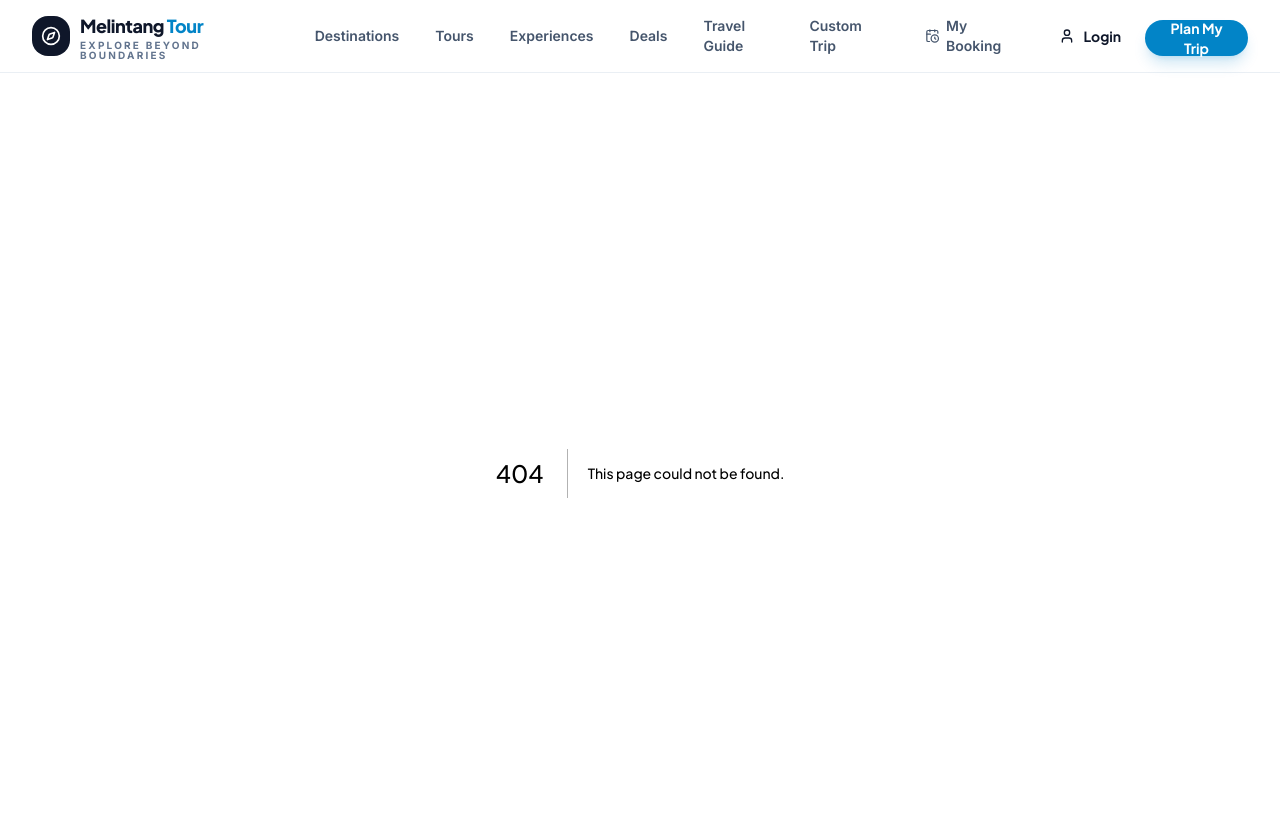
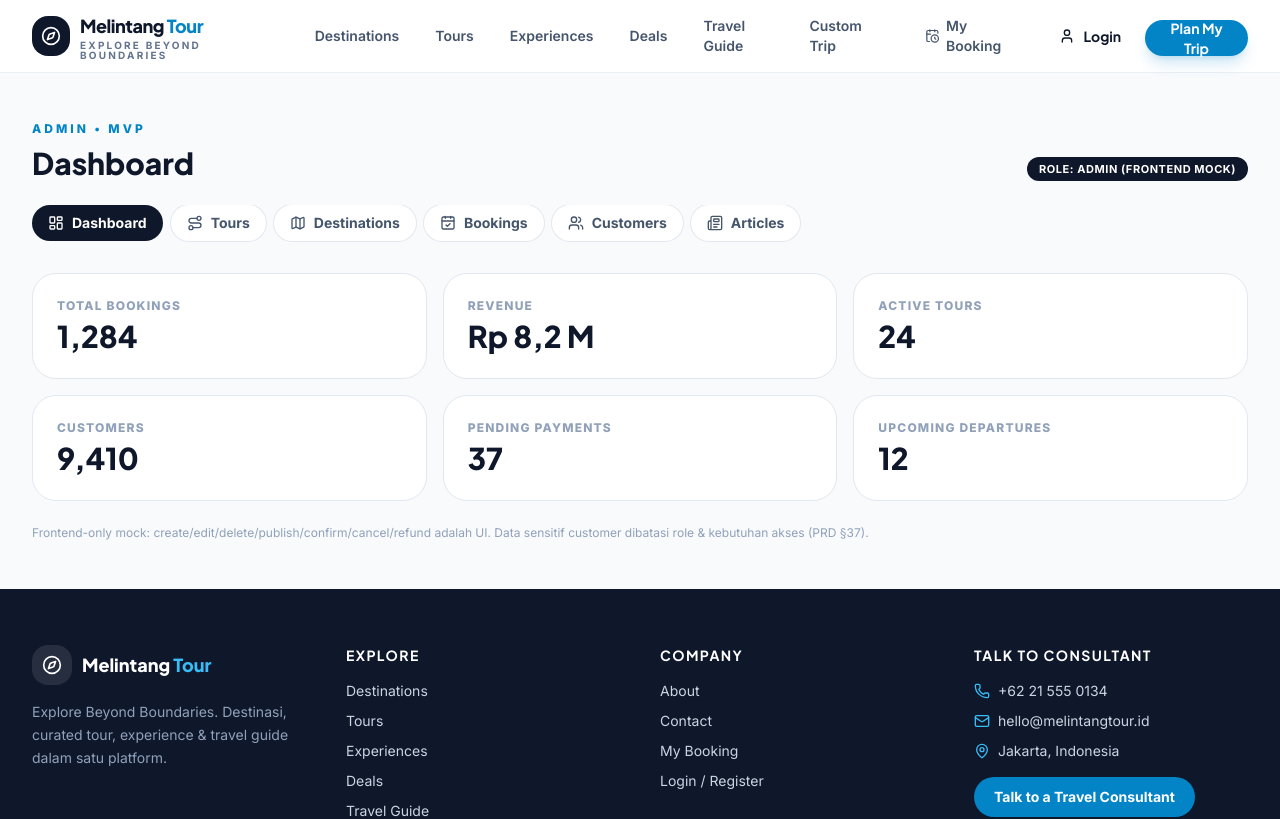
Before and after one commit to kevinefendy/Melintang-Tour, a Next.js app: page /admin in a window 1280 px wide. Before the commit this address had no page. Shown: the top 819 px of the page. Built offline with nearby package versions, Linux system fonts and the light colour scheme.

Commit message:
feat(fe-admin): dashboard metrics + tour, destination, booking, customer, article tables

```diff
--- /dev/null
+++ b/src/app/admin/admin-client.tsx
@@ -0,0 +1,204 @@
+"use client";
+
+import { useState } from "react";
+import Link from "next/link";
+import {
+  LayoutDashboard, Map, Route, CalendarCheck, Users, Newspaper,
+  Plus, Pencil, Trash2, Eye, Search,
+} from "lucide-react";
+import { Badge, Button } from "@/components/ui";
+import { formatIDR } from "@/lib/format";
+import { articles, destinations, tours } from "@/data/mock";
+
+type Tab = "overview" | "tours" | "destinations" | "bookings" | "customers" | "articles";
+
+const tabs: { id: Tab; label: string; icon: typeof LayoutDashboard }[] = [
+  { id: "overview", label: "Dashboard", icon: LayoutDashboard },
+  { id: "tours", label: "Tours", icon: Route },
+  { id: "destinations", label: "Destinations", icon: Map },
+  { id: "bookings", label: "Bookings", icon: CalendarCheck },
+  { id: "customers", label: "Customers", icon: Users },
+  { id: "articles", label: "Articles", icon: Newspaper },
+];
+
+const metrics = [
+  { label: "Total Bookings", value: "1,284" },
+  { label: "Revenue", value: "Rp 8,2 M" },
+  { label: "Active Tours", value: "24" },
+  { label: "Customers", value: "9,410" },
+  { label: "Pending Payments", value: "37" },
+  { label: "Upcoming Departures", value: "12" },
+];
+
+const bookingRows = [
+  { id: "MT-2027-000123", customer: "Kevin E.", tour: "Japan Golden Route", dep: "12 Mar 2027", travelers: 2, total: 50498000, pay: "Paid", book: "Confirmed" },
+  { id: "MT-2027-000098", customer: "Sinta P.", tour: "Bali Escape", dep: "06 Mar 2027", travelers: 2, total: 8159800, pay: "Pending", book: "Waiting" },
+  { id: "MT-2027-000087", customer: "Andre W.", tour: "Europe Highlights", dep: "10 Jun 2027", travelers: 4, total: 203580000, pay: "Paid", book: "Confirmed" },
+];
+
+export default function AdminClient() {
+  const [tab, setTab] = useState<Tab>("overview");
+
+  return (
+    <main className="container-shell py-12">
+      <div className="flex flex-wrap items-end justify-between gap-3">
+        <div>
+          <p className="text-xs font-extrabold uppercase tracking-[0.25em] text-ocean">Admin • MVP</p>
+          <h1 className="mt-2 font-heading text-3xl font-extrabold text-navy">Dashboard</h1>
+        </div>
+        <Badge tone="dark">Role: Admin (frontend mock)</Badge>
+      </div>
+
+      <div className="mt-6 flex gap-2 overflow-x-auto pb-2">
+        {tabs.map((t) => (
+          <button key={t.id} onClick={() => setTab(t.id)} className={`flex shrink-0 items-center gap-2 rounded-full px-4 py-2 text-sm font-bold ${tab === t.id ? "bg-navy text-white" : "bg-white text-slate-600 ring-1 ring-slate-200"}`}>
+            <t.icon className="h-4 w-4" /> {t.label}
+          </button>
+        ))}
+      </div>
+
+      {tab === "overview" && (
+        <div className="mt-6 grid gap-4 sm:grid-cols-2 lg:grid-cols-3">
+          {metrics.map((m) => (
+            <div key={m.label} className="rounded-3xl border border-slate-200 bg-white p-6">
+              <p className="text-xs font-extrabold uppercase tracking-widest text-slate-400">{m.label}</p>
+              <p className="mt-1 font-heading text-3xl font-extrabold text-navy">{m.value}</p>
+            </div>
+          ))}
+        </div>
+      )}
+
+      {tab === "tours" && (
+        <AdminTable
+          title="Tour Management"
+          action="Create Tour"
+          head={["Tour", "Type", "Price", "Status", "Actions"]}
+          rows={tours.map((t) => [
+            t.title,
+            t.type.join(", "),
+            formatIDR(t.price),
+            <Badge key="s" tone="green">Published</Badge>,
+            <RowActions key="a" />,
+          ])}
+        />
+      )}
+
+      {tab === "destinations" && (
+        <AdminTable
+          title="Destination Management"
+          action="Create Destination"
+          head={["Destination", "Region", "Tours", "Status", "Actions"]}
+          rows={destinations.slice(0, 6).map((d) => [
+            d.name,
+            d.region,
+            String(tours.filter((t) => t.destinationSlug === d.slug).length),
+            <Badge key="s" tone="blue">Active</Badge>,
+            <RowActions key="a" />,
+          ])}
+        />
+      )}
+
+      {tab === "bookings" && (
+        <AdminTable
+          title="Booking Management"
+          action="Export"
+          head={["Booking ID", "Customer", "Tour", "Total", "Payment", "Booking", "Actions"]}
+          rows={bookingRows.map((b) => [
+            b.id, b.customer, `${b.tour} • ${b.dep} • ${b.travelers}pax`, formatIDR(b.total),
+            <Badge key="p" tone={b.pay === "Paid" ? "green" : "amber"}>{b.pay}</Badge>,
+            <Badge key="b" tone={b.book === "Confirmed" ? "green" : "amber"}>{b.book}</Badge>,
+            <span key="a" className="flex gap-1">
+              <IconBtn label="View"><Eye className="h-4 w-4" /></IconBtn>
+              <IconBtn label="Confirm"><Plus className="h-4 w-4" /></IconBtn>
+            </span>,
+          ])}
+        />
+      )}
+
+      {tab === "customers" && (
+        <AdminTable
+          title="Customer Management"
+          action="Export"
+          head={["Customer", "Email", "Bookings", "Upcoming", "Actions"]}
+          rows={[
+            ["Kevin Efendy", "kevin@mail.id", "4", "Japan Golden Route • 12 Mar 2027", <RowActions key="a" />],
+            ["Sinta Putri", "sinta@mail.id", "2", "Bali Escape • 06 Mar 2027", <RowActions key="a2" />],
+            ["Andre Wijaya", "andre@mail.id", "6", "Europe Highlights • 10 Jun 2027", <RowActions key="a3" />],
+          ]}
+        />
+      )}
+
+      {tab === "articles" && (
+        <AdminTable
+          title="Article Management"
+          action="Create Article"
+          head={["Title", "Category", "Date", "Status", "Actions"]}
+          rows={articles.map((a) => [
+            a.title, a.category, a.date,
+            <Badge key="s" tone="blue">Published</Badge>,
+            <RowActions key="a" />,
+          ])}
+        />
+      )}
+
+      <p className="mt-6 text-xs text-slate-400">
+        Frontend-only mock: create/edit/delete/publish/confirm/cancel/refund adalah UI. Data sensitif customer dibatasi role & kebutuhan akses (PRD §37).
+      </p>
+    </main>
+  );
+}
+
+function AdminTable({ title, action, head, rows }: { title: string; action: string; head: string[]; rows: React.ReactNode[][] }) {
+  return (
+    <div className="mt-6 overflow-hidden rounded-3xl border border-slate-200 bg-white">
+      <div className="flex flex-wrap items-center justify-between gap-3 p-5">
+        <h2 className="font-heading text-lg font-extrabold text-navy">{title}</h2>
+        <div className="flex gap-2">
+          <label className="flex items-center gap-2 rounded-full bg-slate-100 px-4 py-2 text-sm">
+            <Search className="h-4 w-4 text-slate-400" />
+            <input placeholder="Search…" className="w-28 bg-transparent outline-none" />
+          </label>
+          <Button size="sm"><Plus className="h-4 w-4" /> {action}</Button>
+        </div>
+      </div>
+      <div className="overflow-x-auto">
+        <table className="w-full min-w-[720px] text-left text-sm">
+          <thead>
+            <tr className="border-y border-slate-100 bg-slate-50/70 text-xs uppercase tracking-wider text-slate-400">
+              {head.map((h) => <th key={h} className="px-5 py-3 font-bold">{h}</th>)}
+            </tr>
+          </thead>
+          <tbody>
+            {rows.map((r, i) => (
+              <tr key={i} className="border-b border-slate-100 last:border-0 hover:bg-slate-50/50">
+                {r.map((c, j) => <td key={j} className="px-5 py-3.5 font-medium text-slate-700">{c}</td>)}
+              </tr>
+            ))}
+          </tbody>
+        </table>
+      </div>
+      <p className="px-5 py-3 text-xs text-slate-400">
+        <Link href="/login" className="font-bold text-ocean">Admin login</Link> required in production (JWT + RBAC).
+      </p>
+    </div>
+  );
+}
+
+function RowActions({ children }: { children?: React.ReactNode }) {
+  if (children) return <>{children}</>;
+  return (
+    <span className="flex gap-1">
+      <IconBtn label="View"><Eye className="h-4 w-4" /></IconBtn>
+      <IconBtn label="Edit"><Pencil className="h-4 w-4" /></IconBtn>
+      <IconBtn label="Delete"><Trash2 className="h-4 w-4" /></IconBtn>
+    </span>
+  );
+}
+
+function IconBtn({ children, label }: { children: React.ReactNode; label: string }) {
+  return (
+    <button title={label} className="flex h-8 w-8 items-center justify-center rounded-full bg-slate-100 text-slate-600 hover:bg-navy hover:text-white">
+      {children}
+    </button>
+  );
+}
--- /dev/null
+++ b/src/app/admin/page.tsx
@@ -0,0 +1,11 @@
+import type { Metadata } from "next";
+import AdminClient from "./admin-client";
+
+export const metadata: Metadata = {
+  title: "Admin Dashboard",
+  description: "Manage tours, destinations, bookings, customers & articles (frontend mock).",
+};
+
+export default function AdminPage() {
+  return <AdminClient />;
+}
```
